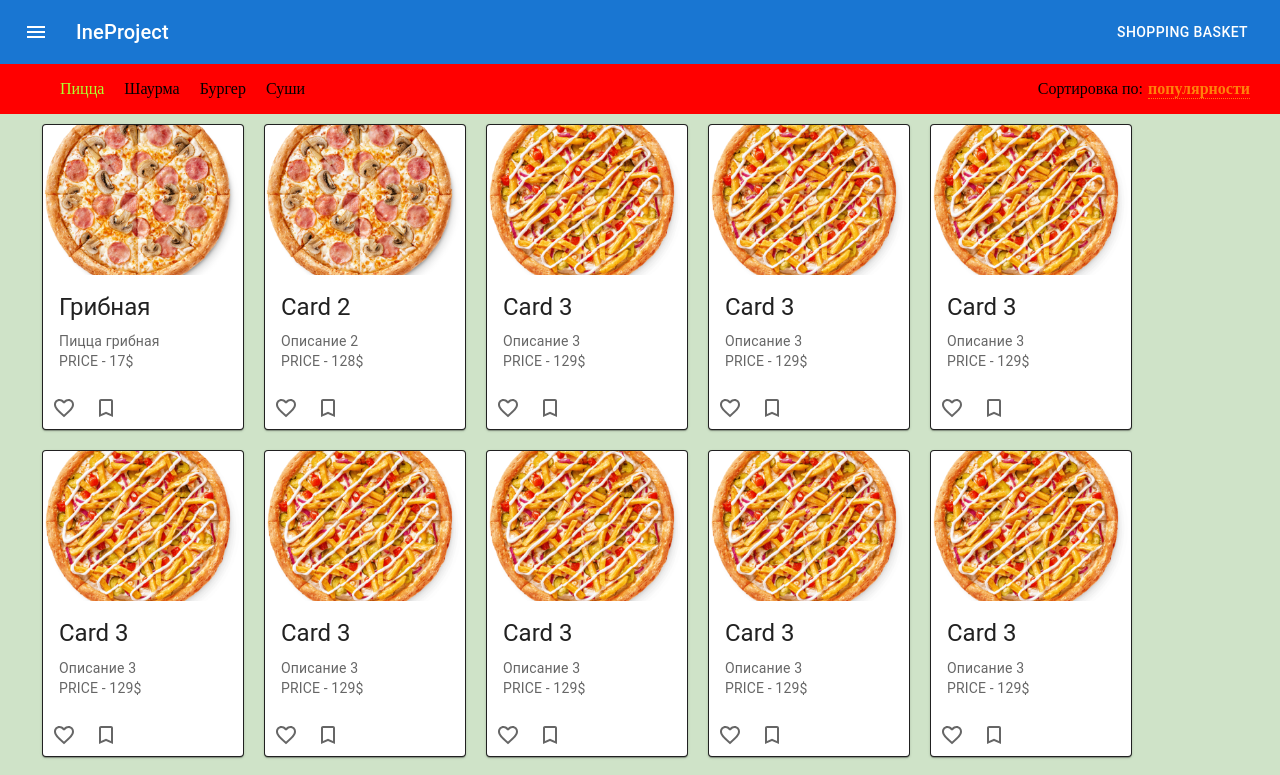
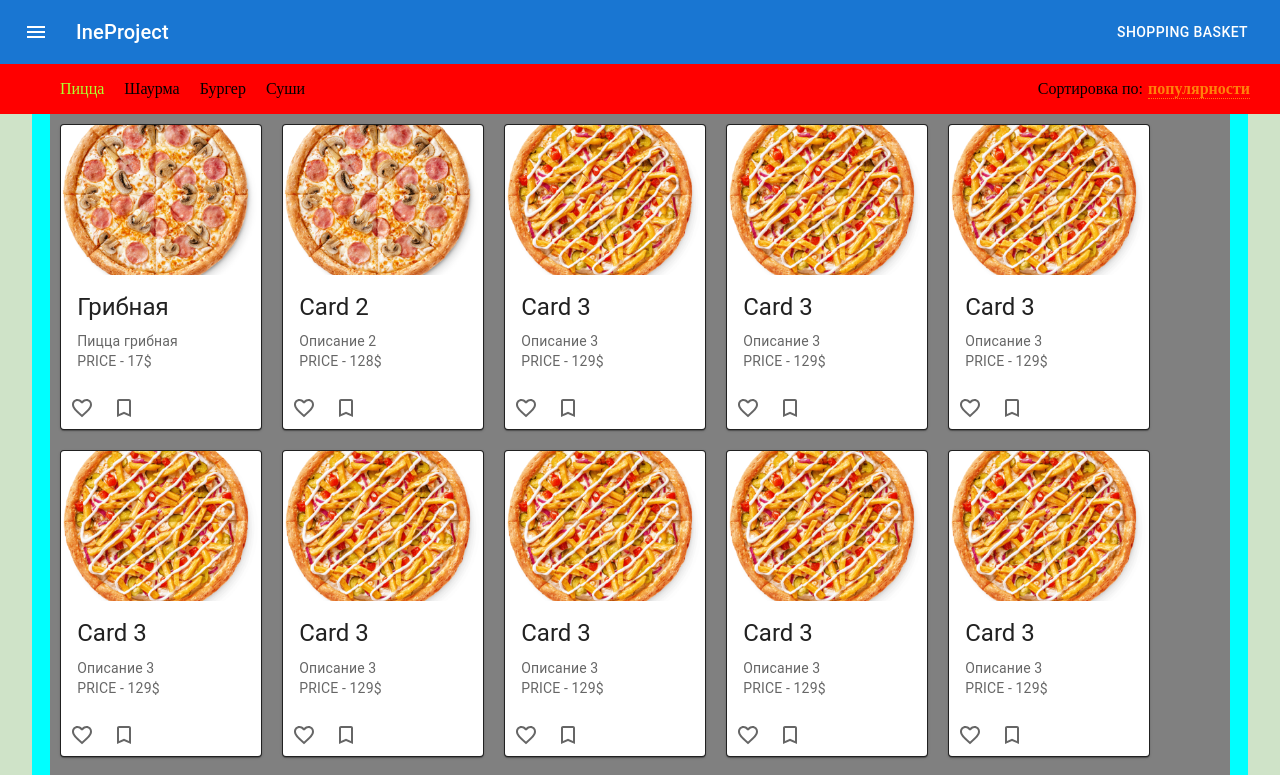
Before and after one commit to inevadim/ineproject, a React (Create React App) app: page / in a window 1280 px wide. Shown: the top 775 px of the page. Built offline with nearby package versions, Linux system fonts and the light colour scheme.

Commit message:
fix bag with manifest and edit style body-tickets position

```diff
--- a/public/index.html
+++ b/public/index.html
@@ -14,7 +14,7 @@
       manifest.json provides metadata used when your web app is installed on a
       user's mobile device or desktop. See https://developers.google.com/web/fundamentals/web-app-manifest/
     -->
-    <link rel="manifest" href="%PUBLIC_URL%/manifest.json" />
+    <!-- <link rel="manifest" href="%PUBLIC_URL%/manifest.json" /> -->
     <!--
       Notice the use of %PUBLIC_URL% in the tags above.
       It will be replaced with the URL of the `public` folder during the build.
--- a/src/components/body/Body.jsx
+++ b/src/components/body/Body.jsx
@@ -11,11 +11,13 @@ export const Body = () => {
     alert('312');
   };
   return (
-    <div className={styles.body}>
-      {pizzasJson.map((obj, i) => {
-        return <Ticket onClick={() => onClickBigTicket()} {...obj} key={i} />;
-      })}
-      {isVisibleBigTicket && <BigTicket />}
+    <div className={styles.wrapperBody}>
+      <div className={styles.body}>
+        {pizzasJson.map((obj, i) => {
+          return <Ticket onClick={() => onClickBigTicket()} {...obj} key={i} />;
+        })}
+        {isVisibleBigTicket && <BigTicket />}
+      </div>
     </div>
   );
 };
--- a/src/components/body/Body.module.scss
+++ b/src/components/body/Body.module.scss
@@ -1,8 +1,15 @@
-.body{
-    // background-color: gray;
+.wrapperBody{
+    background-color: aqua;
     width: 95%;
     margin: 0 auto;
-    display: flex;
-    flex-wrap: wrap;
-    overflow: hidden;
+    .body{
+        background-color: gray;
+        width: 97%;
+        // width: fit-content;
+        margin: 0 auto;
+        display: flex;
+        flex-wrap: wrap;
+        // justify-content: space-around;
+        // overflow: hidden;
+    }
 }
```
